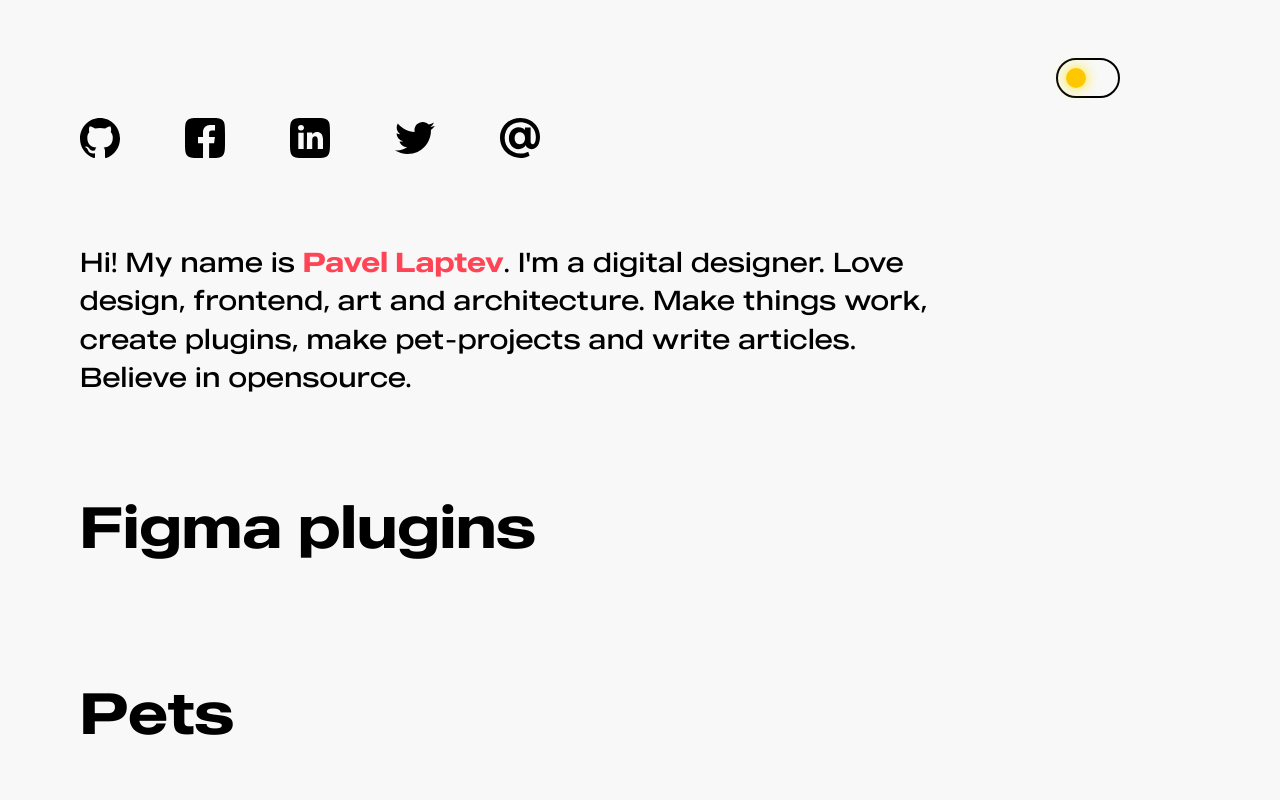
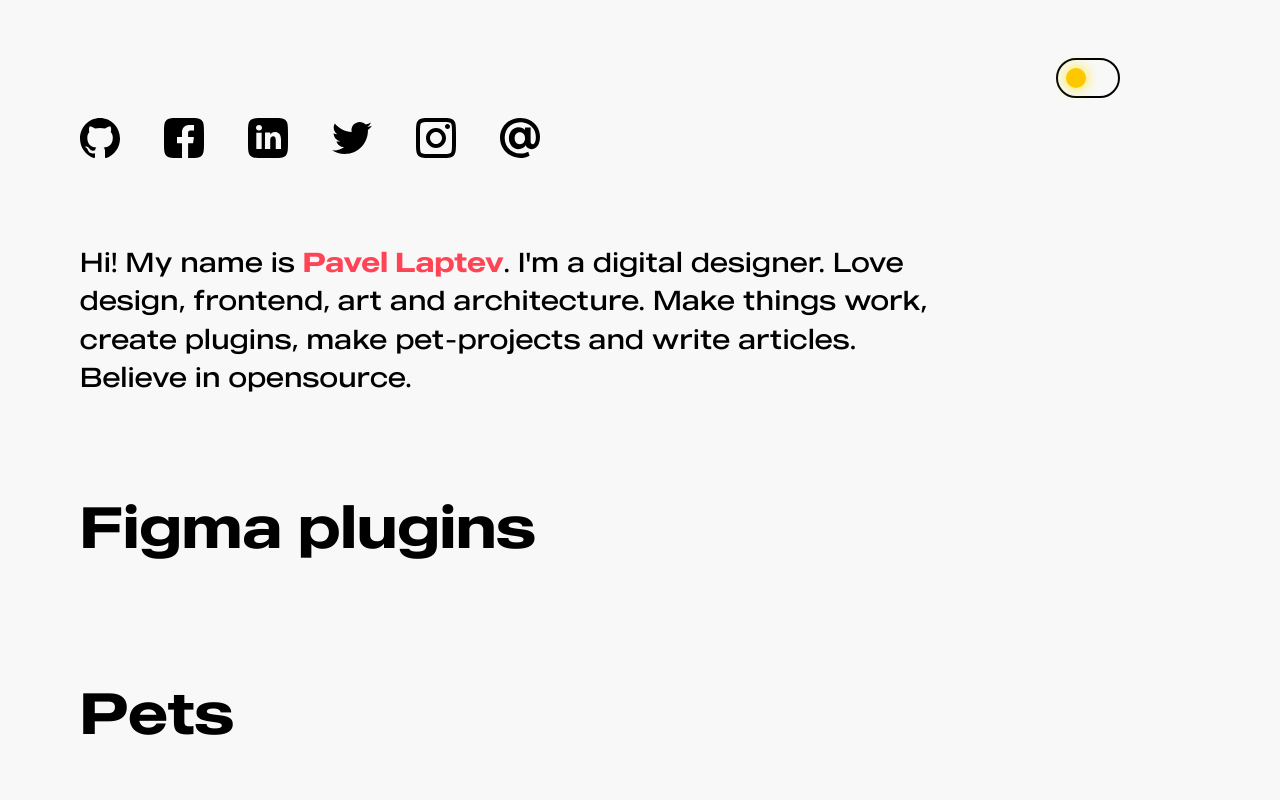
Before and after one commit to PavelLaptev/PavelLaptev.github.io, a React (Create React App) app: page / in a window 1280 px wide. Shown: the top 800 px of the page. Built offline with nearby package versions, Linux system fonts and the light colour scheme; no server answers.

Commit message:
:camera: added instagram link

```diff
--- a/src/components/SocialMedia/index.jsx
+++ b/src/components/SocialMedia/index.jsx
@@ -26,6 +26,12 @@ const socialMediaData = {
     link: "https://twitter.com/PaveILaptev",
     svg:
       "M40 7.79063C38.526 8.43122 36.9447 8.86612 35.2857 9.06006C36.9805 8.06097 38.2814 6.4742 38.89 4.5877C37.3027 5.51625 35.5483 6.18623 33.6804 6.5506C32.1826 4.98145 30.0522 4 27.6891 4C23.1598 4 19.4838 7.6202 19.4838 12.0808C19.4838 12.7155 19.5554 13.3326 19.6986 13.9203C12.8778 13.5853 6.83276 10.3647 2.78681 5.47511C2.08265 6.66814 1.67686 8.0551 1.67686 9.53609C1.67686 12.3394 3.12696 14.8136 5.32896 16.2593C3.98627 16.2182 2.72117 15.8538 1.61122 15.2485C1.61122 15.2837 1.61122 15.3131 1.61122 15.3484C1.61122 19.2624 4.4398 22.53 8.19335 23.2705C7.50709 23.4527 6.77905 23.5526 6.03312 23.5526C5.50201 23.5526 4.98881 23.4997 4.48754 23.4057C5.53185 26.6145 8.56333 28.9535 12.1498 29.0182C9.3391 31.1868 5.80636 32.4797 1.95733 32.4797C1.29494 32.4797 0.644488 32.4386 0 32.368C3.62823 34.6601 7.94271 36 12.5794 36C27.6712 36 35.9242 23.6878 35.9242 13.0094C35.9242 12.6567 35.9182 12.31 35.9003 11.9633C37.5056 10.8231 38.896 9.40092 39.994 7.77888L40 7.79063Z",
+  },
+  inst: {
+    text: "Instagram",
+    link: "https://www.instagram.com/l4ptev",
+    svg:
+      "M24 4H16C12.1157 4 9.60484 4.00849 7.75482 4.25722C6.01986 4.49048 5.47607 4.86708 5.17157 5.17157C4.86708 5.47607 4.49048 6.01986 4.25722 7.75482C4.00849 9.60484 4 12.1157 4 16V24C4 27.8843 4.00849 30.3952 4.25722 32.2452C4.49048 33.9801 4.86708 34.5239 5.17157 34.8284C5.47607 35.1329 6.01986 35.5095 7.75482 35.7428C9.60484 35.9915 12.1157 36 16 36H24C27.8843 36 30.3952 35.9915 32.2452 35.7428C33.9801 35.5095 34.5239 35.1329 34.8284 34.8284C35.1329 34.5239 35.5095 33.9801 35.7428 32.2452C35.9915 30.3952 36 27.8843 36 24V16C36 12.1157 35.9915 9.60484 35.7428 7.75482C35.5095 6.01986 35.1329 5.47607 34.8284 5.17157C34.5239 4.86708 33.9801 4.49048 32.2452 4.25722C30.3952 4.00849 27.8843 4 24 4ZM2.34315 2.34315C0 4.68629 0 8.45753 0 16V24C0 31.5425 0 35.3137 2.34315 37.6569C4.68629 40 8.45753 40 16 40H24C31.5425 40 35.3137 40 37.6569 37.6569C40 35.3137 40 31.5425 40 24V16C40 8.45753 40 4.68629 37.6569 2.34315C35.3137 0 31.5425 0 24 0H16C8.45753 0 4.68629 0 2.34315 2.34315Z M14 20C14 23.3137 16.6863 26 20 26C23.3137 26 26 23.3137 26 20C26 16.6863 23.3137 14 20 14C16.6863 14 14 16.6863 14 20ZM20 10C14.4772 10 10 14.4772 10 20C10 25.5228 14.4772 30 20 30C25.5228 30 30 25.5228 30 20C30 14.4772 25.5228 10 20 10Z M29 8.5C29 7.11929 30.1193 6 31.5 6C32.8807 6 34 7.11929 34 8.5C34 9.88071 32.8807 11 31.5 11C30.1193 11 29 9.88071 29 8.5Z",
   },
   at: {
     text: "Mail Me",
```
Also changed, not shown: 6 other files (tests, documents, lock files or other folders).
